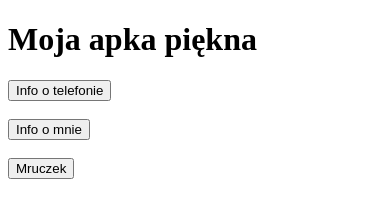
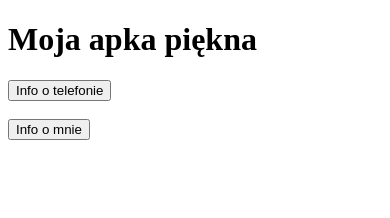
Before and after one commit to mpszczola/mobilne1, a plain HTML site: page www/index.html in a window 390 px wide. Drawn offline with Linux system fonts and the light colour scheme; some packages are replaced by stand-ins of ours.

Commit message:
Wstępna aplikacja

```diff
--- a/config.xml
+++ b/config.xml
@@ -5,9 +5,9 @@
         version     = "1.0.0" >
 
     <name>Moja apka piękna</name>
-    <description>My first mobile app</description>
-    <author href="http://mypersonalwebsite.com" email="johnbrown@gmail.com">
-		John Brown
+    <description>Moja pierwsza wstępna aplikacja</description>
+    <author href="http://google.com" email="mariapszczola@gmail.com">
+		Maria Pszczoła
 	</author>
 	<platform name="android" />
 
--- a/www/index.html
+++ b/www/index.html
@@ -11,8 +11,7 @@
 		<input type="button" onclick="deviceInfo()" value="Info o telefonie">
 		<br><br>
 		<input type="button" onclick="personInfo()" value="Info o mnie">
-		<br><br>
-		<input type="button" onclick="vibrate()" value="Mruczek">
+
 
 	</body>
 </html>
--- a/www/js/pgb.js
+++ b/www/js/pgb.js
@@ -30,7 +30,3 @@ function personInfo() {
 	navigator.notification.alert(info2);
 
 }
-
-function vibrate() {
-        navigator.notification.vibrate(2000);
-    }
```
